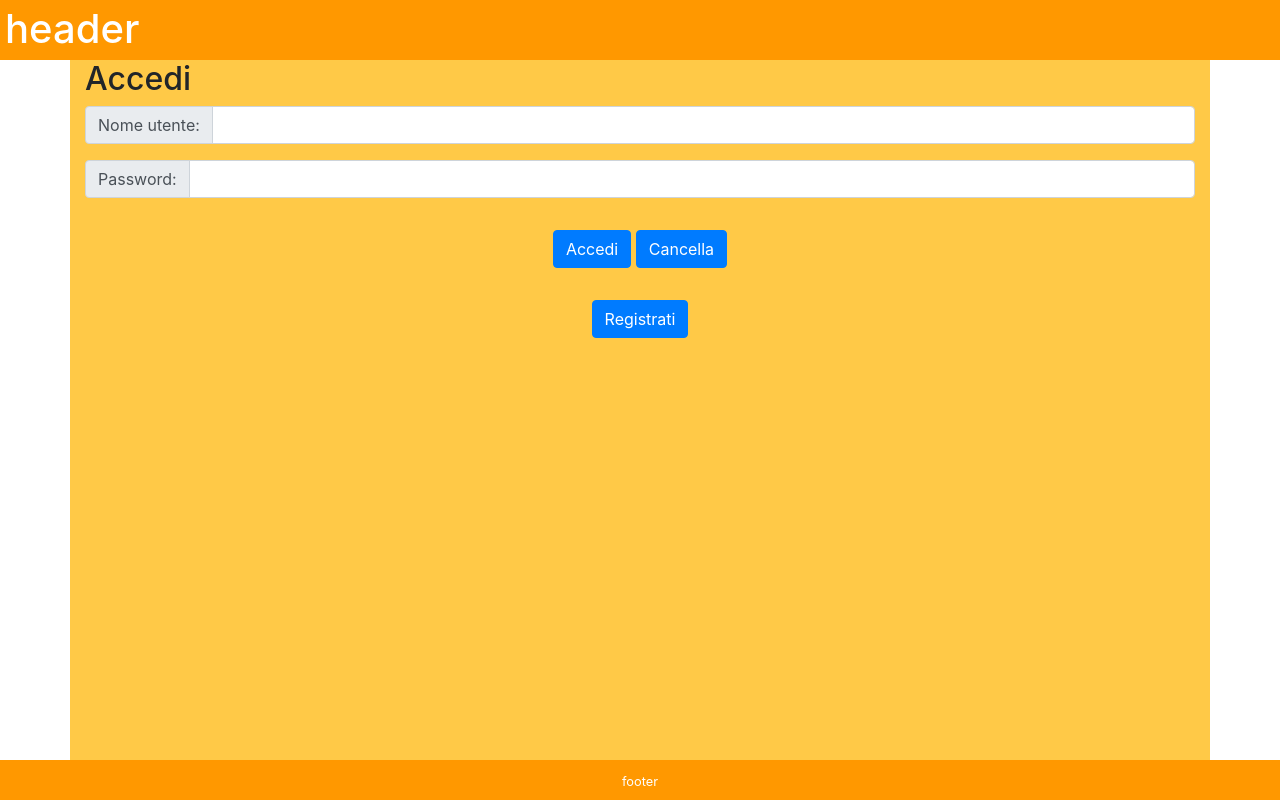
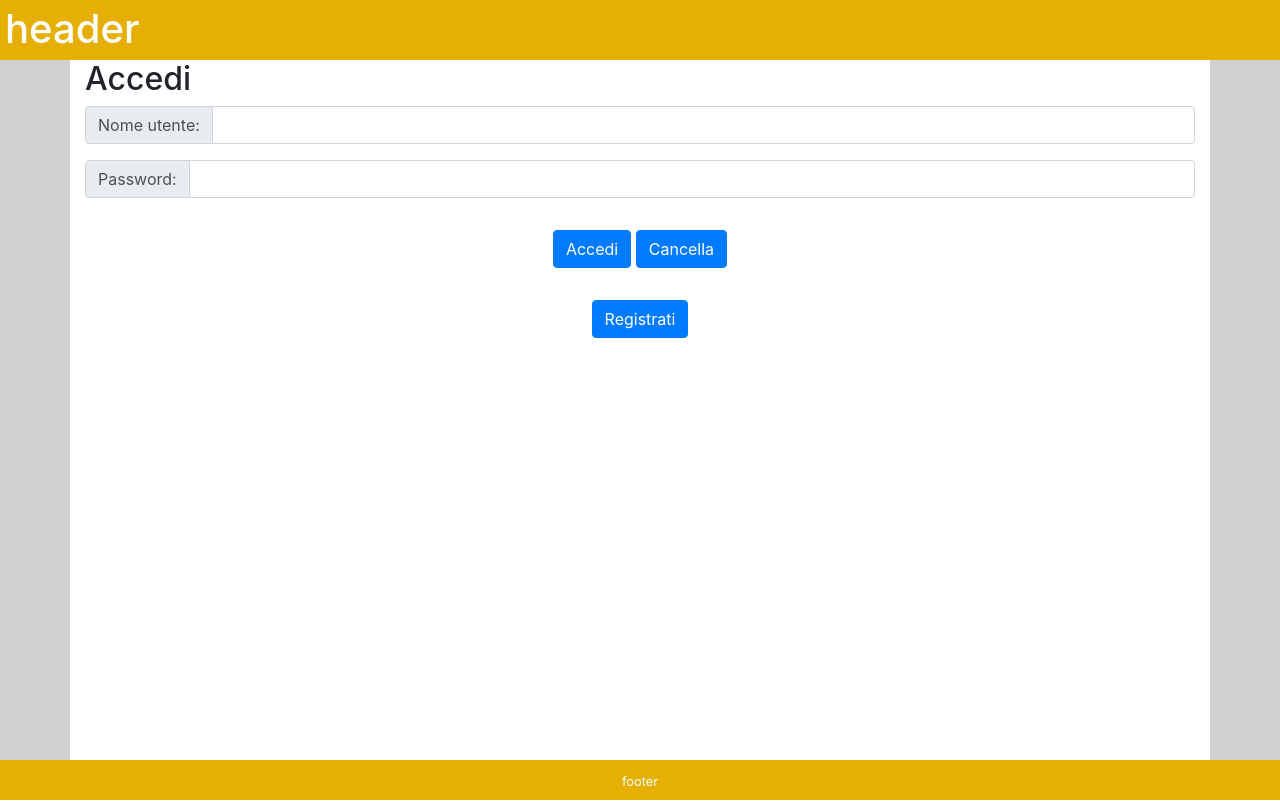
Before and after one commit to glatrofa/facefilm, a PHP site: page /html/login.html in a window 1280 px wide. Run offline with PHP 8.4, Linux system fonts and the light colour scheme.

Commit message:
Add color styles

```diff
--- a/src/css/login.css
+++ b/src/css/login.css
@@ -12,22 +12,27 @@ header {
   height: 60px;
   padding: 5px;
   /*background: #1abc9c;*/
-  background: #ff9800;
+  /* background: #ff9800; */
+  background: #e5af05;
 }
 main {
   height: calc(100% - 100px);
+  background: #d0d0d0;
 }
 
 .container {
   height: 100%;
   /*background: #ecf0f1;*/
-  background: #ffc947;
+  /* background: #ffc947; */
+  /* background: #d0d0d0; */
   /*background: #c66900;*/
+  background: white;
 }
 
 footer {
   /*background: #1abc9c;*/
-  background: #ff9800;
+  /* background: #ff9800; */
+  background: #e5af05;
   height: 40px;
   text-align: center;
   line-height: 40px;
```
